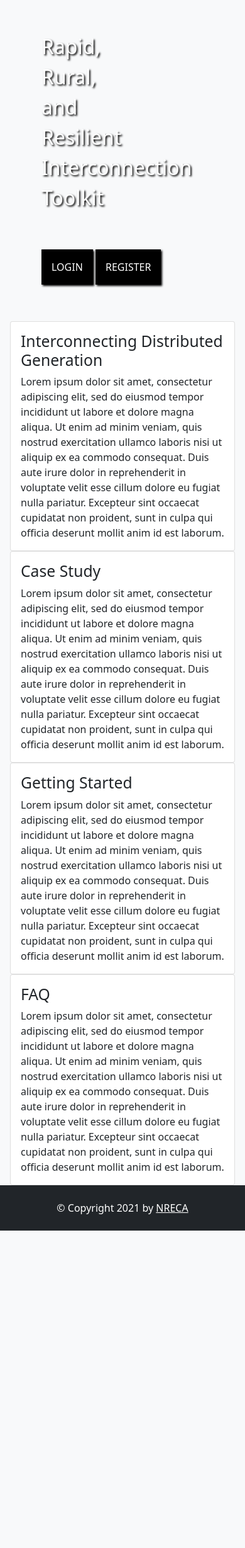
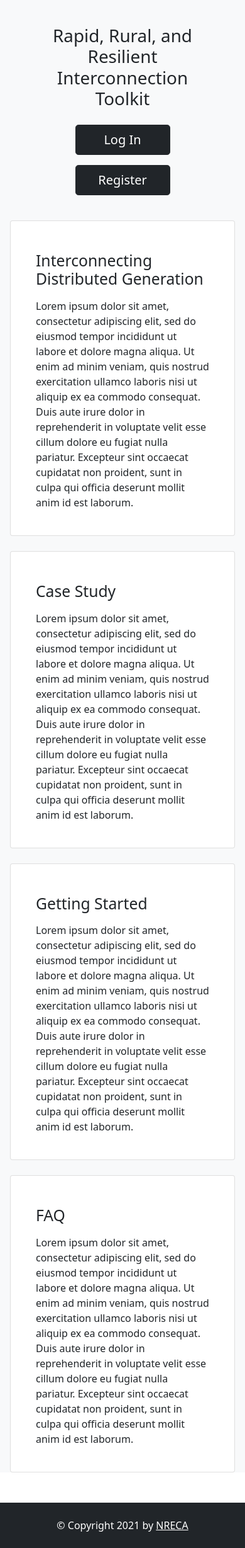
Before and after one commit to dpinney/r3it, a Flask app: page / in a window 390 px wide. Shown: the part 86-2544 px from the top of the page at 63% size. Before the commit the page ends 2040 px from the top, so only its background shows below. Run offline with Flask 2, Linux system fonts and the light colour scheme; parts of the project's set-up code (start-up, migrations or seed data) failed here and were passed over.

Commit message:
front page responsive

```diff
--- a/r3it/templates/index.html
+++ b/r3it/templates/index.html
@@ -2,10 +2,20 @@
 
 {% block banner %}
 <style type="text/css">#bg{background-image:url({{bg}})}</style>
-	<div id="titleContainer" class="content">
+	<!-- <div id="titleContainer" class="content">
 		<p id="title">Rapid, Rural, and Resilient Interconnection Toolkit</p>
 		<div id="bannerButtons">
 			<a href="/login">LOGIN</a> <a href="/register">REGISTER</a>
+		</div>
+	</div> -->
+	<div class="row">
+		<!-- note: margin top on above row shows background image inside -->
+		<div class="col-sm-10 col-lg-9 m-auto row text-center text-md-end g-5 p-3">
+			<h1 class="col-md-6 m-auto py-4 me-md-2">Rapid, Rural, and Resilient Interconnection Toolkit</h1>
+			<div class="col-6 col-sm-5 col-md-4 col-lg-3 m-auto ms-md-2 row gap-3 text-center">
+				<a href="/login" class="btn btn-dark btn-lg" role="button">Log In</a>
+				<a href="/register" class="btn btn-dark btn-lg" role="button">Register</a>
+			</div>
 		</div>
 	</div>
 <!-- <div class='bg-image' style='
@@ -46,31 +56,31 @@
 
 <!-- Bootstrap anonymous cards -->
 {% block anonymous %}
-	<div class='card'>
-		<div class='card-body'>
-			<h2 class='card-title'>Interconnecting Distributed Generation</h2>
-			<p class='card-text'>Lorem ipsum dolor sit amet, consectetur adipiscing elit, sed do eiusmod tempor incididunt ut labore et dolore magna aliqua. Ut enim ad minim veniam, quis nostrud exercitation ullamco laboris nisi ut aliquip ex ea commodo consequat. Duis aute irure dolor in reprehenderit in voluptate velit esse cillum dolore eu fugiat nulla pariatur. Excepteur sint occaecat cupidatat non proident, sunt in culpa qui officia deserunt mollit anim id est laborum.</p>
+	<div class="card p-4 my-4">
+		<div class="card-body">
+			<h2 class="card-title mb-3 mt-2">Interconnecting Distributed Generation</h2>
+			<p class="card-text">Lorem ipsum dolor sit amet, consectetur adipiscing elit, sed do eiusmod tempor incididunt ut labore et dolore magna aliqua. Ut enim ad minim veniam, quis nostrud exercitation ullamco laboris nisi ut aliquip ex ea commodo consequat. Duis aute irure dolor in reprehenderit in voluptate velit esse cillum dolore eu fugiat nulla pariatur. Excepteur sint occaecat cupidatat non proident, sunt in culpa qui officia deserunt mollit anim id est laborum.</p>
 		</div>
 	</div>
 
-	<div class='card'>
-		<div class='card-body'>
-			<h2 class='card-title'>Case Study</h2>
-			<p class='card-text'>Lorem ipsum dolor sit amet, consectetur adipiscing elit, sed do eiusmod tempor incididunt ut labore et dolore magna aliqua. Ut enim ad minim veniam, quis nostrud exercitation ullamco laboris nisi ut aliquip ex ea commodo consequat. Duis aute irure dolor in reprehenderit in voluptate velit esse cillum dolore eu fugiat nulla pariatur. Excepteur sint occaecat cupidatat non proident, sunt in culpa qui officia deserunt mollit anim id est laborum.</p>
+	<div class="card p-4 mb-4">
+		<div class="card-body">
+			<h2 class="card-title mb-3 mt-2">Case Study</h2>
+			<p class="card-text">Lorem ipsum dolor sit amet, consectetur adipiscing elit, sed do eiusmod tempor incididunt ut labore et dolore magna aliqua. Ut enim ad minim veniam, quis nostrud exercitation ullamco laboris nisi ut aliquip ex ea commodo consequat. Duis aute irure dolor in reprehenderit in voluptate velit esse cillum dolore eu fugiat nulla pariatur. Excepteur sint occaecat cupidatat non proident, sunt in culpa qui officia deserunt mollit anim id est laborum.</p>
 		</div>
 	</div>
 
-	<div class='card'>
-		<div class='card-body'>
-			<h2 class='card-title'>Getting Started</h2>
-			<p class='card-text'>Lorem ipsum dolor sit amet, consectetur adipiscing elit, sed do eiusmod tempor incididunt ut labore et dolore magna aliqua. Ut enim ad minim veniam, quis nostrud exercitation ullamco laboris nisi ut aliquip ex ea commodo consequat. Duis aute irure dolor in reprehenderit in voluptate velit esse cillum dolore eu fugiat nulla pariatur. Excepteur sint occaecat cupidatat non proident, sunt in culpa qui officia deserunt mollit anim id est laborum.</p>
+	<div class="card p-4 mb-4">
+		<div class="card-body">
+			<h2 class="card-title mb-3 mt-2">Getting Started</h2>
+			<p class="card-text">Lorem ipsum dolor sit amet, consectetur adipiscing elit, sed do eiusmod tempor incididunt ut labore et dolore magna aliqua. Ut enim ad minim veniam, quis nostrud exercitation ullamco laboris nisi ut aliquip ex ea commodo consequat. Duis aute irure dolor in reprehenderit in voluptate velit esse cillum dolore eu fugiat nulla pariatur. Excepteur sint occaecat cupidatat non proident, sunt in culpa qui officia deserunt mollit anim id est laborum.</p>
 		</div>
 	</div>
 
-	<div class='card'>
-		<div class='card-body'>
-			<h2 class='card-title'>FAQ</h2>
-			<p class='card-text'>Lorem ipsum dolor sit amet, consectetur adipiscing elit, sed do eiusmod tempor incididunt ut labore et dolore magna aliqua. Ut enim ad minim veniam, quis nostrud exercitation ullamco laboris nisi ut aliquip ex ea commodo consequat. Duis aute irure dolor in reprehenderit in voluptate velit esse cillum dolore eu fugiat nulla pariatur. Excepteur sint occaecat cupidatat non proident, sunt in culpa qui officia deserunt mollit anim id est laborum.</p>
+	<div class="card p-4 mb-5">
+		<div class="card-body">
+			<h2 class="card-title mb-3 mt-2">FAQ</h2>
+			<p class="card-text">Lorem ipsum dolor sit amet, consectetur adipiscing elit, sed do eiusmod tempor incididunt ut labore et dolore magna aliqua. Ut enim ad minim veniam, quis nostrud exercitation ullamco laboris nisi ut aliquip ex ea commodo consequat. Duis aute irure dolor in reprehenderit in voluptate velit esse cillum dolore eu fugiat nulla pariatur. Excepteur sint occaecat cupidatat non proident, sunt in culpa qui officia deserunt mollit anim id est laborum.</p>
 		</div>
 	</div>
 {% endblock %}
```
